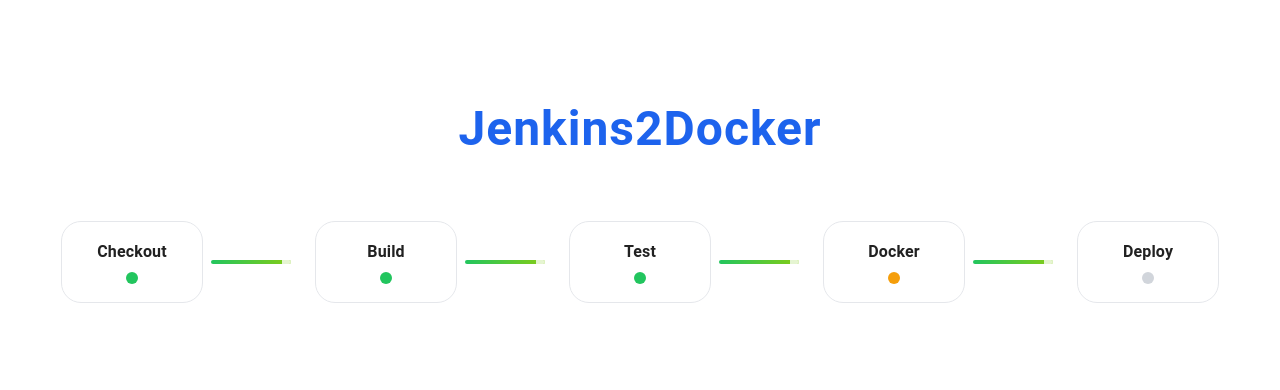
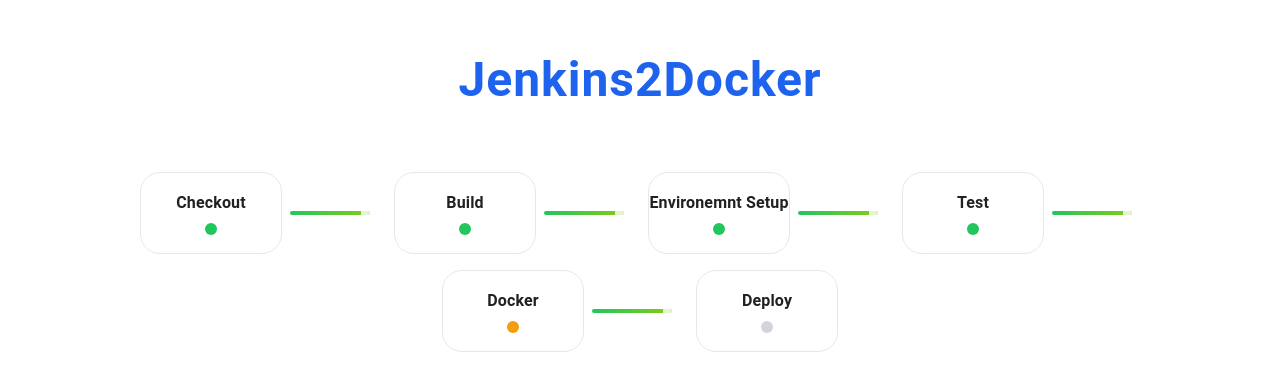
Before and after one commit to Vimalraj-7202/Jenkins2Docker, a React (Vite) app: page / in a window 1280 px wide. Shown: the part 206-596 px from the top of the page. Built offline with nearby package versions, Linux system fonts and the light colour scheme.

Commit message:
docker-compose file added

```diff
--- a/src/App.tsx
+++ b/src/App.tsx
@@ -27,6 +27,7 @@ const pulse = keyframes`
 const stages = [
   { name: "Checkout", status: "done" },
   { name: "Build", status: "done" },
+  {name:"Environemnt Setup", status: "done"},
   { name: "Test", status: "done" },
   { name: "Docker", status: "running" },
   { name: "Deploy", status: "pending" },
```
